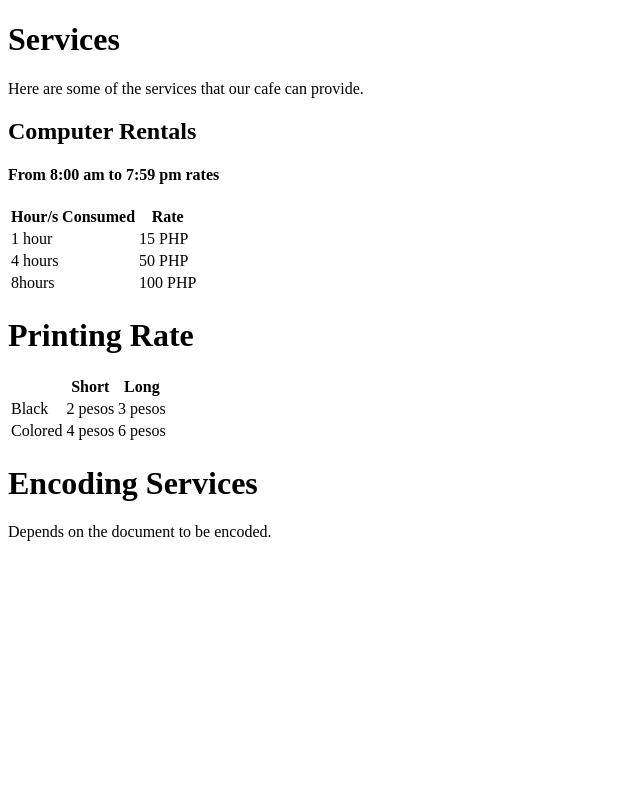
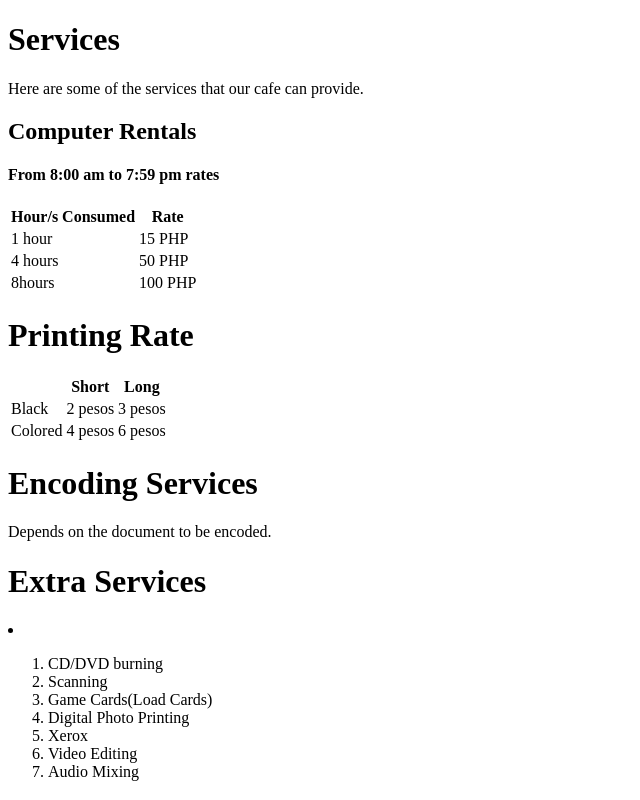
Before and after one commit to kateparayno/ninjacafe, a plain HTML site: page services.html in a window 1280 px wide. Shown: the whole page, without its empty margins (0-640 px from the left). Drawn offline with Linux system fonts and the light colour scheme.

Commit message:
Gapuz R.

```diff
--- a/services.html
+++ b/services.html
@@ -60,5 +60,17 @@
 </div>
 <h1>Encoding Services</h1>
 <p>Depends on the document to be encoded.</p>
+<h1>Extra Services</h1>
+<li>
+  <ol>
+   <li> CD/DVD burning</li>
+   <li>Scanning</li>
+   <li>Game Cards(Load Cards)</li>
+   <li>Digital Photo Printing</li>
+   <li>Xerox</li>
+   <li>Video Editing</li>
+   <li>Audio Mixing</li>
+  </ol>
+</li>
 </body>
 </html>
```
